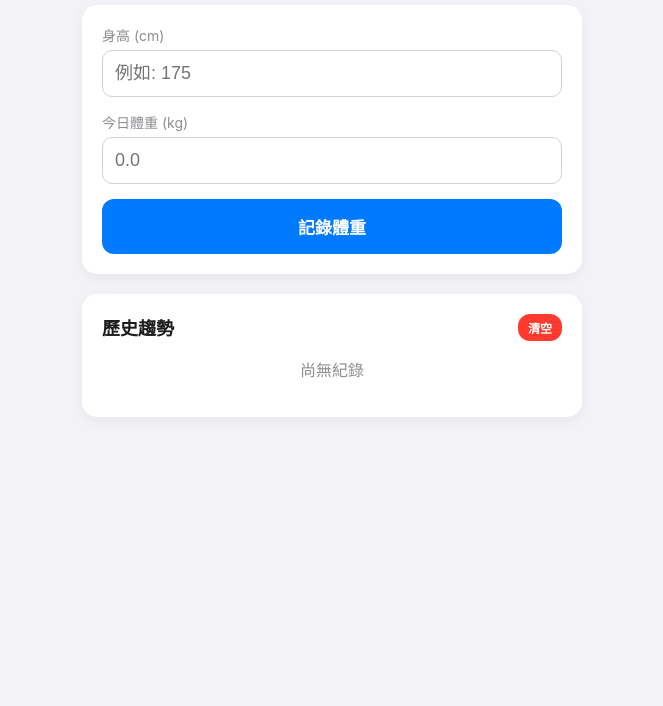
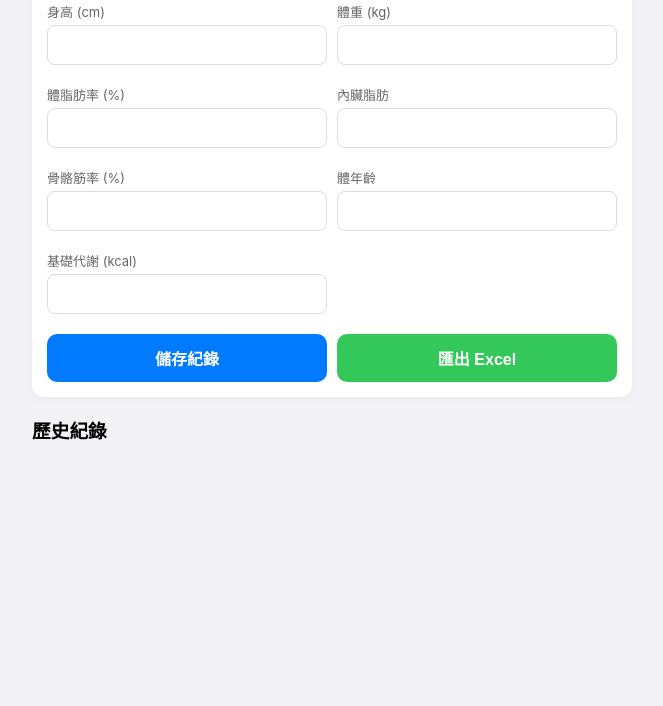
Before and after one commit to tommy781001/my-web-app, a plain HTML site: page index.html in a window 1280 px wide. Shown: the part 94-800 px from the top of the page, without its empty margins (308-971 px from the left). Drawn offline with Linux system fonts and the light colour scheme.

Commit message:
Update title and structure for body composition record

```diff
--- a/index.html
+++ b/index.html
@@ -3,108 +3,146 @@
 <head>
     <meta charset="UTF-8">
     <meta name="viewport" content="width=device-width, initial-scale=1.0, maximum-scale=1.0, user-scalable=no">
-    <title>體重紀錄</title>
+    <title>專業體脂紀錄</title>
     <link rel="apple-touch-icon" href="icon.png">
-    <meta name="apple-mobile-web-app-title" content="體重紀錄">
-    <link rel="manifest" href="manifest.json">
     <meta name="apple-mobile-web-app-capable" content="yes">
     <meta name="apple-mobile-web-app-status-bar-style" content="default">
     <style>
-        :root { --primary: #007AFF; --bg: #F2F2F7; }
-        body { font-family: -apple-system, system-ui; background: var(--bg); margin: 0; padding: 20px; color: #1C1C1E; }
-        .container { max-width: 500px; margin: 0 auto; }
-        h1 { font-size: 28px; font-weight: 700; margin-bottom: 20px; color: #000; }
-        .card { background: white; padding: 20px; border-radius: 15px; box-shadow: 0 4px 15px rgba(0,0,0,0.05); margin-bottom: 20px; }
-        .input-group { margin-bottom: 15px; }
-        label { display: block; font-size: 14px; color: #8E8E93; margin-bottom: 5px; }
-        input { width: 100%; padding: 12px; border: 1px solid #D1D1D6; border-radius: 10px; font-size: 18px; box-sizing: border-box; }
-        button { width: 100%; background: var(--primary); color: white; border: none; padding: 15px; border-radius: 12px; font-size: 17px; font-weight: 600; cursor: pointer; transition: opacity 0.2s; }
-        button:active { opacity: 0.7; }
-        .history-item { display: flex; justify-content: space-between; align-items: center; padding: 15px 0; border-bottom: 0.5px solid #D1D1D6; }
-        .history-item:last-child { border-bottom: none; }
-        .weight-val { font-size: 18px; font-weight: 600; }
-        .date-val { font-size: 14px; color: #8E8E93; }
-        .bmi-tag { font-size: 12px; background: #E5E5EA; padding: 2px 8px; border-radius: 5px; }
+        :root { --primary: #007AFF; --bg: #F2F2F7; --card: #FFFFFF; }
+        body { font-family: -apple-system, sans-serif; background: var(--bg); margin: 0; padding: 15px; padding-bottom: 50px; }
+        .container { max-width: 600px; margin: 0 auto; }
+        h1 { font-size: 24px; margin-bottom: 15px; }
+        .card { background: var(--card); padding: 15px; border-radius: 12px; box-shadow: 0 2px 8px rgba(0,0,0,0.05); margin-bottom: 15px; }
+        .grid { display: grid; grid-template-columns: 1fr 1fr; gap: 10px; }
+        .input-group { margin-bottom: 10px; }
+        label { display: block; font-size: 13px; color: #666; margin-bottom: 4px; }
+        input { width: 100%; padding: 10px; border: 1px solid #DDD; border-radius: 8px; font-size: 16px; box-sizing: border-box; }
+        .btn-box { display: flex; gap: 10px; margin-top: 10px; }
+        button { flex: 1; padding: 12px; border-radius: 10px; border: none; font-size: 16px; font-weight: 600; cursor: pointer; }
+        .btn-save { background: var(--primary); color: white; }
+        .btn-export { background: #34C759; color: white; }
+        .history-card { font-size: 14px; border-bottom: 1px solid #EEE; padding: 10px 0; }
+        .history-grid { display: grid; grid-template-columns: repeat(3, 1fr); gap: 5px; margin-top: 5px; font-size: 12px; }
+        .diff-pos { color: #FF3B30; } .diff-neg { color: #34C759; }
+        .header-row { display: flex; justify-content: space-between; align-items: center; }
     </style>
 </head>
 <body>
 
 <div class="container">
-    <h1>體重紀錄</h1>
-
-    <div class="card">
-        <div class="input-group">
-            <label>身高 (cm)</label>
-            <input type="number" id="height" placeholder="例如: 175" onchange="saveHeight()">
-        </div>
-        <div class="input-group">
-            <label>今日體重 (kg)</label>
-            <input type="number" step="0.1" id="weight" placeholder="0.0">
-        </div>
-        <button onclick="addRecord()">記錄體重</button>
+    <div class="header-row">
+        <h1>體組成紀錄</h1>
+        <button onclick="clearData()" style="width:auto; background:none; color:red; font-size:12px;">清空數據</button>
     </div>
 
     <div class="card">
-        <div style="display:flex; justify-content:space-between; align-items:center; margin-bottom:10px;">
-            <h2 style="margin:0; font-size:18px;">歷史趨勢</h2>
-            <button onclick="clearAll()" style="width:auto; padding:5px 10px; background:#FF3B30; font-size:12px;">清空</button>
+        <div class="grid">
+            <div class="input-group"><label>身高 (cm)</label><input type="number" id="h" onchange="ls('h',this.value)"></div>
+            <div class="input-group"><label>體重 (kg)</label><input type="number" step="0.1" id="w"></div>
+            <div class="input-group"><label>體脂肪率 (%)</label><input type="number" step="0.1" id="fat"></div>
+            <div class="input-group"><label>內臟脂肪</label><input type="number" step="0.5" id="vfat"></div>
+            <div class="input-group"><label>骨骼筋率 (%)</label><input type="number" step="0.1" id="muscle"></div>
+            <div class="input-group"><label>體年齡</label><input type="number" id="age"></div>
+            <div class="input-group"><label>基礎代謝 (kcal)</label><input type="number" id="bmr"></div>
         </div>
-        <div id="historyList"></div>
+        <div class="btn-box">
+            <button class="btn-save" onclick="save()">儲存紀錄</button>
+            <button class="btn-export" onclick="exportExcel()">匯出 Excel</button>
+        </div>
     </div>
+
+    <div id="list"></div>
 </div>
 
 <script>
-    // 初始化
+    const ls = (k,v) => localStorage.setItem(k,v);
+    const lg = (k) => localStorage.getItem(k);
+
     window.onload = () => {
-        document.getElementById('height').value = localStorage.getItem('userHeight') || '';
-        renderHistory();
+        document.getElementById('h').value = lg('h') || '';
+        render();
     };
 
-    function saveHeight() {
-        localStorage.setItem('userHeight', document.getElementById('height').value);
+    function save() {
+        const data = {
+            date: new Date().toLocaleString(),
+            w: parseFloat(document.getElementById('w').value),
+            fat: document.getElementById('fat').value,
+            vfat: document.getElementById('vfat').value,
+            muscle: document.getElementById('muscle').value,
+            age: document.getElementById('age').value,
+            bmr: document.getElementById('bmr').value,
+            h: document.getElementById('h').value
+        };
+
+        if(!data.w) return alert("請輸入體重");
+        data.bmi = data.h ? (data.w / ((data.h/100)**2)).toFixed(1) : '--';
+
+        let history = JSON.parse(lg('weights') || '[]');
+
+        // 計算前次差
+        if(history.length > 0) {
+            data.diff = (data.w - history[0].w).toFixed(1);
+        } else {
+            data.diff = "0.0";
+        }
+
+        history.unshift(data);
+        ls('weights', JSON.stringify(history));
+        render();
+        // 清空輸入
+        ['w','fat','vfat','muscle','age','bmr'].forEach(id => document.getElementById(id).value = '');
     }
 
-    function addRecord() {
-        const weight = document.getElementById('weight').value;
-        const height = document.getElementById('height').value;
-        if (!weight) return alert('請輸入體重');
-
-        const record = {
-            weight: weight,
-            date: new Date().toLocaleDateString(),
-            bmi: height ? (weight / ((height/100)**2)).toFixed(1) : null
-        };
-
-        let history = JSON.parse(localStorage.getItem('weightHistory') || '[]');
-        history.unshift(record); // 加入到最前面
-        localStorage.setItem('weightHistory', JSON.stringify(history));
-
-        document.getElementById('weight').value = '';
-        renderHistory();
-    }
-
-    function renderHistory() {
-        const history = JSON.parse(localStorage.getItem('weightHistory') || '[]');
-        const list = document.getElementById('historyList');
-        list.innerHTML = history.length ? '' : '<p style="color:#8E8E93; text-align:center;">尚無紀錄</p>';
-
-        history.forEach(item => {
+    function render() {
+        const history = JSON.parse(lg('weights') || '[]');
+        const list = document.getElementById('list');
+        list.innerHTML = '<h3>歷史紀錄</h3>';
+        history.forEach(i => {
+            const diffClass = i.diff > 0 ? 'diff-pos' : 'diff-neg';
+            const diffShow = i.diff > 0 ? `+${i.diff}` : i.diff;
             list.innerHTML += `
-                <div class="history-item">
-                    <div>
-                        <div class="weight-val">${item.weight} kg</div>
-                        <div class="date-val">${item.date}</div>
+                <div class="card history-card">
+                    <div style="display:flex; justify-content:space-between; font-weight:bold;">
+                        <span>${i.date}</span>
+                        <span class="${diffClass}">差: ${diffShow} kg</span>
                     </div>
-                    ${item.bmi ? `<div class="bmi-tag">BMI: ${item.bmi}</div>` : ''}
+                    <div class="history-grid">
+                        <span>體重: ${i.w}</span>
+                        <span>BMI: ${i.bmi}</span>
+                        <span>體脂: ${i.fat}%</span>
+                        <span>內臟脂: ${i.vfat}</span>
+                        <span>骨骼筋: ${i.muscle}%</span>
+                        <span>體年齡: ${i.age}</span>
+                        <span>基代: ${i.bmr}</span>
+                    </div>
                 </div>
             `;
         });
     }
 
-    function clearAll() {
-        if (confirm('確定要刪除所有紀錄嗎？')) {
-            localStorage.removeItem('weightHistory');
-            renderHistory();
+    function exportExcel() {
+        const history = JSON.parse(lg('weights') || '[]');
+        if(history.length === 0) return alert("沒有數據可以匯出");
+
+        let csv = "\uFEFF日期,體重,前次差,BMI,體脂肪率,內臟脂肪,骨骼筋率,體年齡,基礎代謝\n";
+        history.forEach(i => {
+            csv += `${i.date},${i.w},${i.diff},${i.bmi},${i.fat},${i.vfat},${i.muscle},${i.age},${i.bmr}\n`;
+        });
+
+        const blob = new Blob([csv], { type: 'text/csv;charset=utf-8;' });
+        const link = document.createElement("a");
+        link.href = URL.createObjectURL(blob);
+        link.setAttribute("download", `體重紀錄_${new Date().toLocaleDateString()}.csv`);
+        document.body.appendChild(link);
+        link.click();
+        document.body.removeChild(link);
+    }
+
+    function clearData() {
+        if(confirm("確定要清空所有紀錄嗎？數據無法恢復。")) {
+            ls('weights', '[]');
+            render();
         }
     }
 </script>
```
